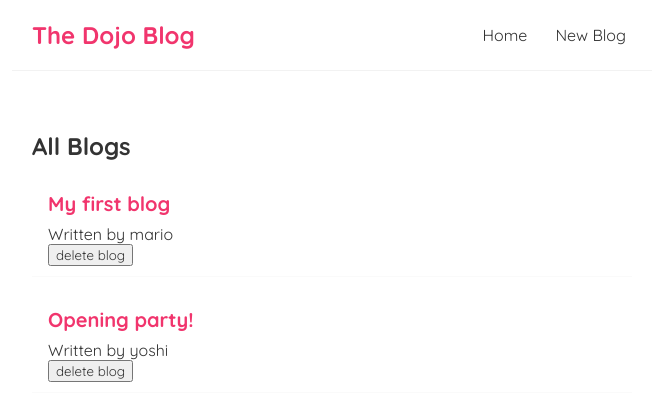
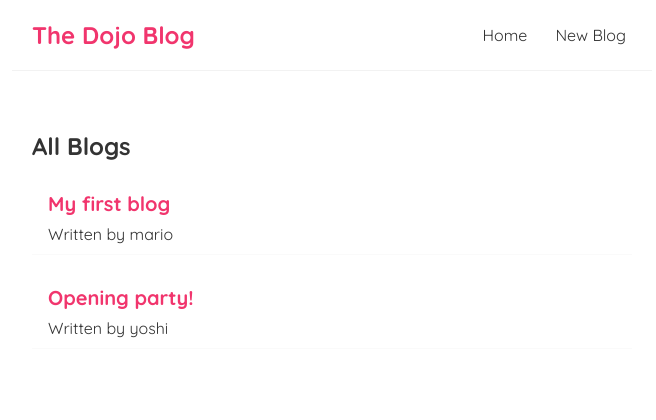
Before and after one commit to yuqiyangyang/dojo-blog, a React (Create React App) app: page / in a window 1280 px wide. Shown: the top 420 px of the page, without its empty margins (308-964 px from the left). Built offline with nearby package versions, Linux system fonts and the light colour scheme; data requests are answered from the project's data file.

Commit message:
conditional loading message

```diff
--- a/src/BlogList.js
+++ b/src/BlogList.js
@@ -1,4 +1,4 @@
-const BlogList = ({ blogs, title, handleDelete }) => {
+const BlogList = ({ blogs, title }) => {
   //   const blogs = props.blogs;
   //   const title = props.title;
 
@@ -9,7 +9,6 @@
         <div className="blog-preview" key={blog.id}>
           <h2>{blog.title}</h2>
           <p>Written by {blog.author}</p>
-          <button onClick={() => handleDelete(blog.id)}>delete blog</button>
         </div>
       ))}
     </div>
--- a/src/Home.js
+++ b/src/Home.js
@@ -3,13 +3,10 @@
 
 const Home = () => {
   const [blogs, setBlogs] = useState(null);
-
-  const handleDelete = (id) => {
-    const newBlogs = blogs.filter((blog) => blog.id !== id);
-    setBlogs(newBlogs);
-  };
+  const [isPending, setIsPending] = useState(true);
 
   useEffect(() => {
+    setTimeout(() => {
       fetch("http://localhost:8000/blogs")
         .then((res) => {
           return res.json();
@@ -17,16 +14,17 @@
         .then((data) => {
           console.log(data);
           setBlogs(data);
+          setIsPending(false);
         });
+    }, 1000);
   }, []);
   //useEffect use name as dependency to watch whether the value change
 
   //props allow to pass from parents component to child components
   return (
     <div className="home">
-      {blogs && (
-        <BlogList blogs={blogs} title="All Blogs" handleDelete={handleDelete} />
-      )}
+      {isPending && <div>loading...</div>}
+      {blogs && <BlogList blogs={blogs} title="All Blogs" />}
     </div>
   );
 };
```
Lines whose indentation alone changed are shown as unchanged.
